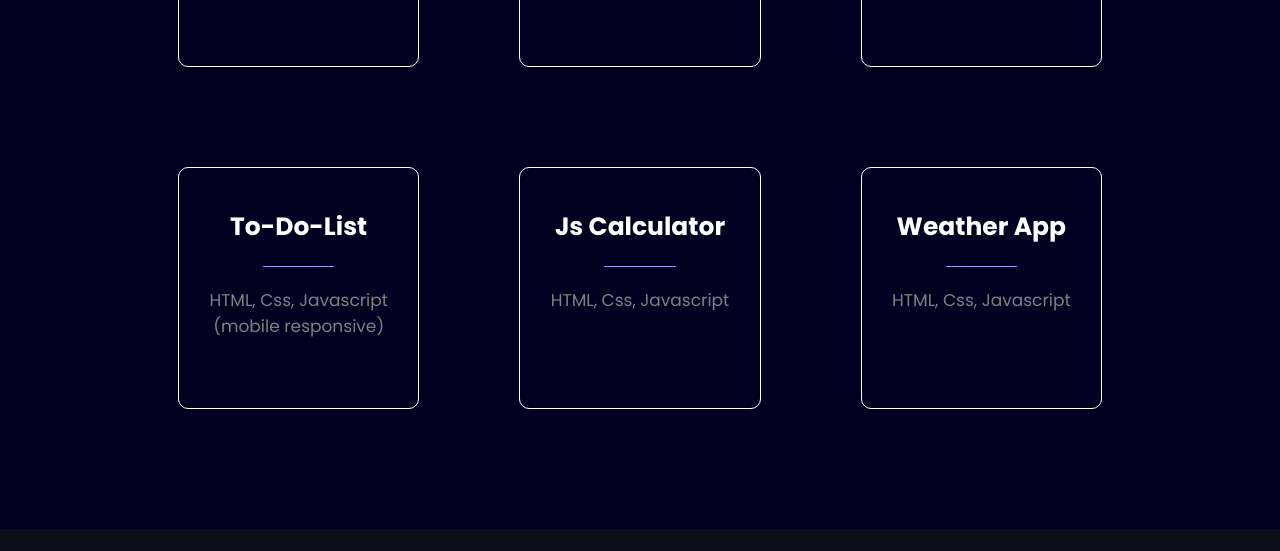
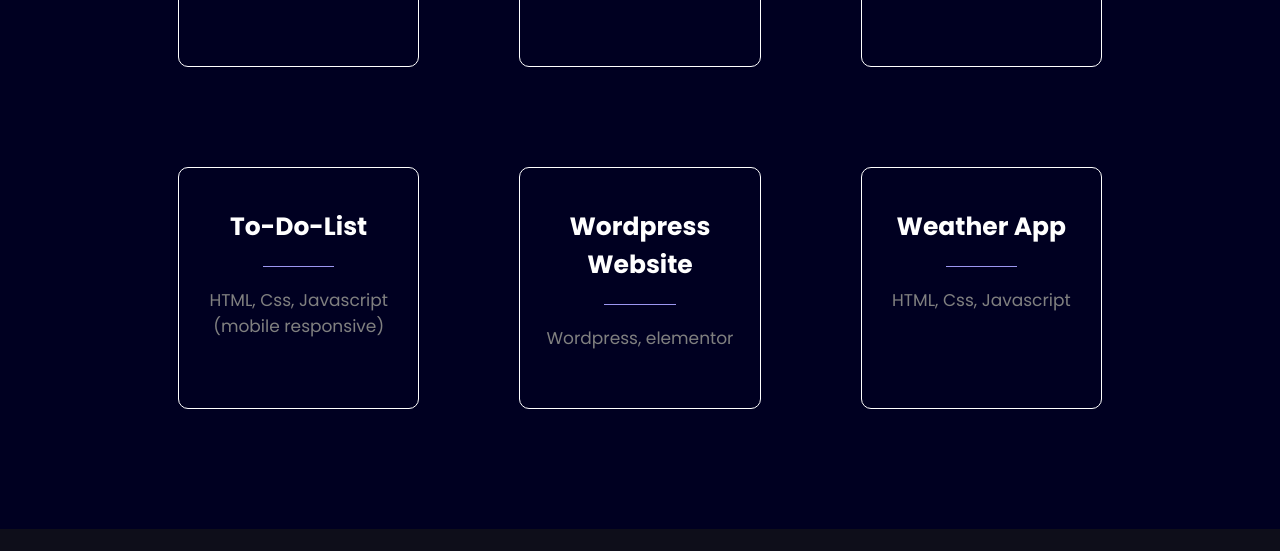
Before and after one commit to 01mb/myportfolio, a plain HTML site: page index.html in a window 1280 px wide. Shown: the part 2319-2870 px from the top of the page. Drawn offline with nearby package versions, Linux system fonts and the light colour scheme.

Commit message:
Update index.html

```diff
--- a/index.html
+++ b/index.html
@@ -138,10 +138,10 @@
             </a>
             </div>
             <div>
-                <a href="https://01mb.github.io/js.calculator/" target="_blank">
-                <h3>Js Calculator</h3>
+                <a href="http://mbfitness.42web.io/" target="_blank">
+                <h3>Wordpress Website</h3>
                 <hr>
-                <p>HTML, Css, Javascript</p>
+                <p>Wordpress, elementor</p>
             </a>
             </div>
             <div>
```
